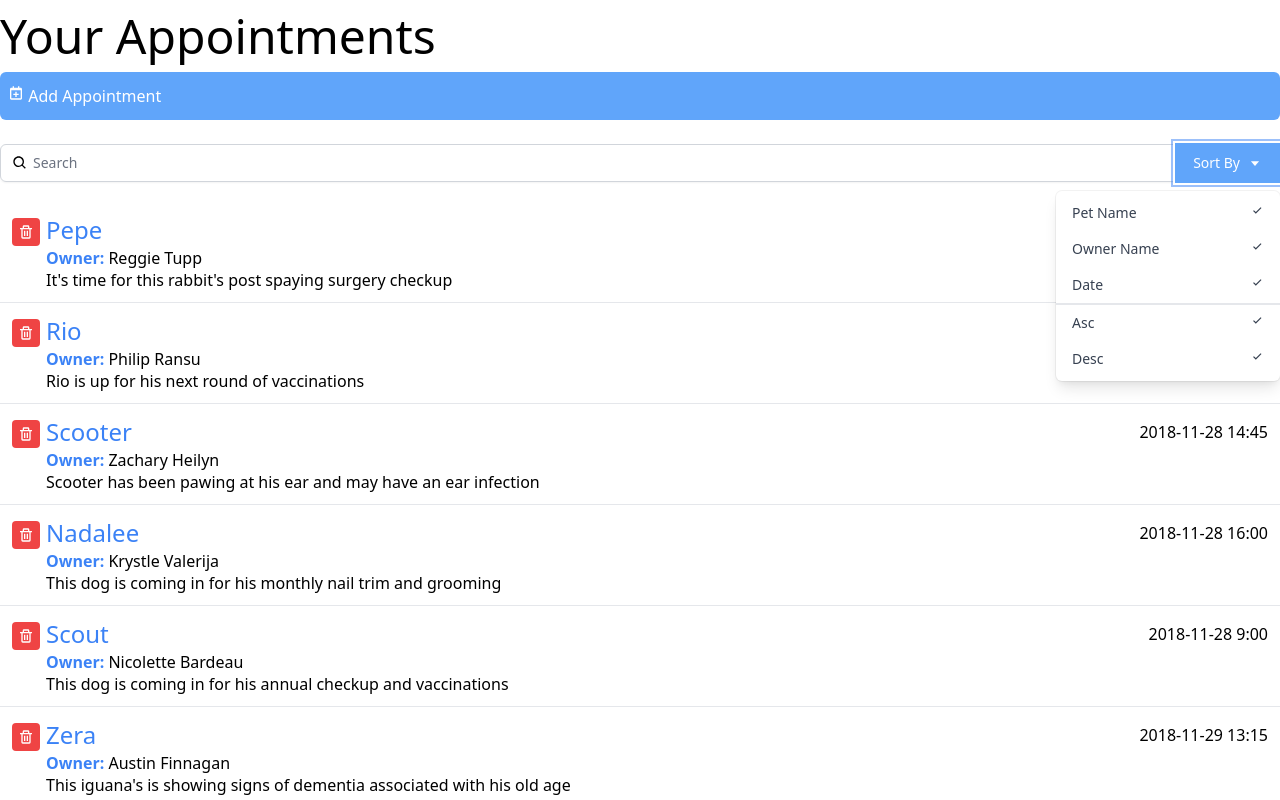
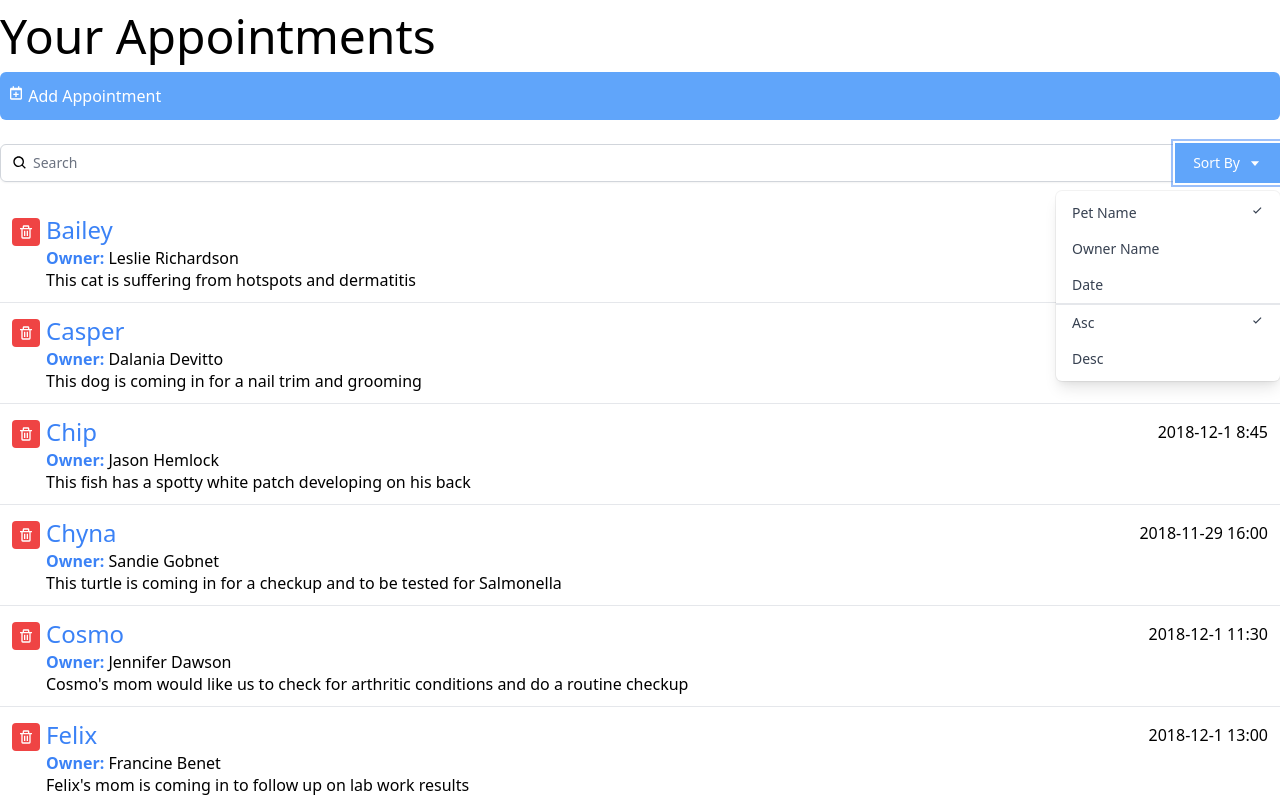
Before and after one commit to gaurish-saini/appointment-management-interface, a React (Create React App) app: page / in a window 1280 px wide. Both pictures are taken after a click on the button "Sort By". Shown: the top 800 px of the page. Built offline with nearby package versions, Linux system fonts and the light colour scheme.

Commit message:
setting up sort

```diff
--- a/src/App.js
+++ b/src/App.js
@@ -6,13 +6,22 @@
 function App() {
   let [appointmentList, setAppointmentlist] = useState([]);
   let [query, setQuery] = useState("");
+  let [sortBy, setSortBy] = useState("petName");
+  let [orderBy, setOrderBy] = useState("asc");
 
-  const filteredAppointments = appointmentList.filter((item) => {
+  const filteredAppointments = appointmentList
+    .filter((item) => {
       return (
         item.petName.toLowerCase().includes(query.toLowerCase()) ||
         item.ownerName.toLowerCase().includes(query.toLowerCase()) ||
         item.aptNotes.toLowerCase().includes(query.toLowerCase())
       );
+    })
+    .sort((a, b) => {
+      let order = orderBy === "asc" ? 1 : -1;
+      return a[sortBy].toLowerCase() < b[sortBy].toLowerCase()
+        ? -1 * order
+        : 1 * order;
     });
 
   const fetchData = useCallback(() => {
@@ -31,7 +40,14 @@
     <div className="App container mx-auto mt-3 font-thin">
       <h1 className="text-5xl mb-3">Your Appointments</h1>
       <AddAppoitnment />
-      <Search query={query} onQueryChange={(myQuery) => setQuery(myQuery)} />
+      <Search
+        query={query}
+        onQueryChange={(myQuery) => setQuery(myQuery)}
+        orderBy={orderBy}
+        onOrderByChange={(mySort) => setOrderBy(mySort)}
+        sortBy={sortBy}
+        onSortByChange={(mySort) => setSortBy(mySort)}
+      />
       <ul className="divide-y divide-gray-200">
         {filteredAppointments.map((appointment) => (
           <AppointmentInfo
--- a/src/components/Search.js
+++ b/src/components/Search.js
@@ -1,7 +1,13 @@
 import { BiSearch, BiCaretDown, BiCheck } from "react-icons/bi";
 import { useState } from "react";
 
-const DropDown = ({ toggle }) => {
+const DropDown = ({
+  toggle,
+  sortBy,
+  onSortByChange,
+  orderBy,
+  onOrderByChange,
+}) => {
   if (!toggle) {
     return null;
   }
@@ -19,39 +25,51 @@
         <div
           className="px-4 py-2 text-sm text-gray-700 hover:bg-gray-100 hover:text-gray-900 flex justify-between cursor-pointer"
           role="menuitem"
+          onClick={() => onSortByChange("petName")}
         >
-          Pet Name <BiCheck />
+          Pet Name {sortBy === "petName" && <BiCheck />}
         </div>
         <div
           className="px-4 py-2 text-sm text-gray-700 hover:bg-gray-100 hover:text-gray-900 flex justify-between cursor-pointer"
           role="menuitem"
+          onClick={() => onSortByChange("ownerName")}
         >
-          Owner Name <BiCheck />
+          Owner Name {sortBy === "ownerName" && <BiCheck />}
         </div>
         <div
           className="px-4 py-2 text-sm text-gray-700 hover:bg-gray-100 hover:text-gray-900 flex justify-between cursor-pointer"
           role="menuitem"
+          onClick={() => onSortByChange("aptDate")}
         >
-          Date <BiCheck />
+          Date {sortBy === "aptDate" && <BiCheck />}
         </div>
         <div
           className="px-4 py-2 text-sm text-gray-700 hover:bg-gray-100 hover:text-gray-900 flex justify-between cursor-pointer border-gray-1 border-t-2"
           role="menuitem"
+          onClick={() => onOrderByChange("asc")}
         >
-          Asc <BiCheck />
+          Asc {orderBy === "asc" && <BiCheck />}
         </div>
         <div
           className="px-4 py-2 text-sm text-gray-700 hover:bg-gray-100 hover:text-gray-900 flex justify-between cursor-pointer"
           role="menuitem"
+          onClick={() => onOrderByChange("desc")}
         >
-          Desc <BiCheck />
+          Desc {orderBy === "desc" && <BiCheck />}
         </div>
       </div>
     </div>
   );
 };
 
-const Search = ({ query, onQueryChange }) => {
+const Search = ({
+  query,
+  onQueryChange,
+  sortBy,
+  onSortByChange,
+  orderBy,
+  onOrderByChange,
+}) => {
   let [toggleSort, setToggleSort] = useState(false);
   return (
     <div className="py-5">
@@ -82,7 +100,13 @@
             >
               Sort By <BiCaretDown className="ml-2" />
             </button>
-            <DropDown toggle={toggleSort} />
+            <DropDown
+              toggle={toggleSort}
+              orderBy={orderBy}
+              onOrderByChange={(myOrder) => onOrderByChange(myOrder)}
+              sortBy={sortBy}
+              onSortByChange={(mySort) => onSortByChange(mySort)}
+            />
           </div>
         </div>
       </div>
```
Lines whose indentation alone changed are shown as unchanged.
